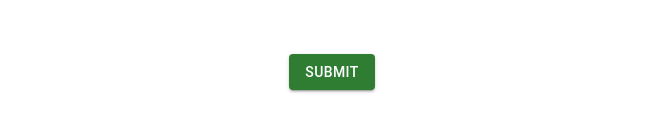
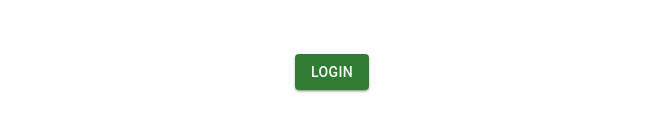
Before and after one commit to Ellipse404/Ellipse404.github.io, a React (Create React App) app: page /login in a window 1280 px wide. Shown: the part 440-572 px from the top of the page, without its empty margins (308-971 px from the left). Built offline with nearby package versions, Linux system fonts and the light colour scheme; a web font is replaced by a local one.

Commit message:
btn changed

```diff
--- a/src/containers/SignIn/index.js
+++ b/src/containers/SignIn/index.js
@@ -142,7 +142,7 @@ const SigninComponent = () => {
                     type="submit"
                     onClick={handleSubmit(onSubmit)}
                   >
-                    Submit
+                    Login
                   </Button>
                 </Box>
               </Box>
--- a/src/containers/SignUp/index.js
+++ b/src/containers/SignUp/index.js
@@ -267,7 +267,7 @@ const SignUpComponent = () => {
                     type="submit"
                     onClick={handleSubmit(onSubmit)}
                   >
-                    Submit
+                    Register
                   </Button>
                 </Box>
               </Box>
```
